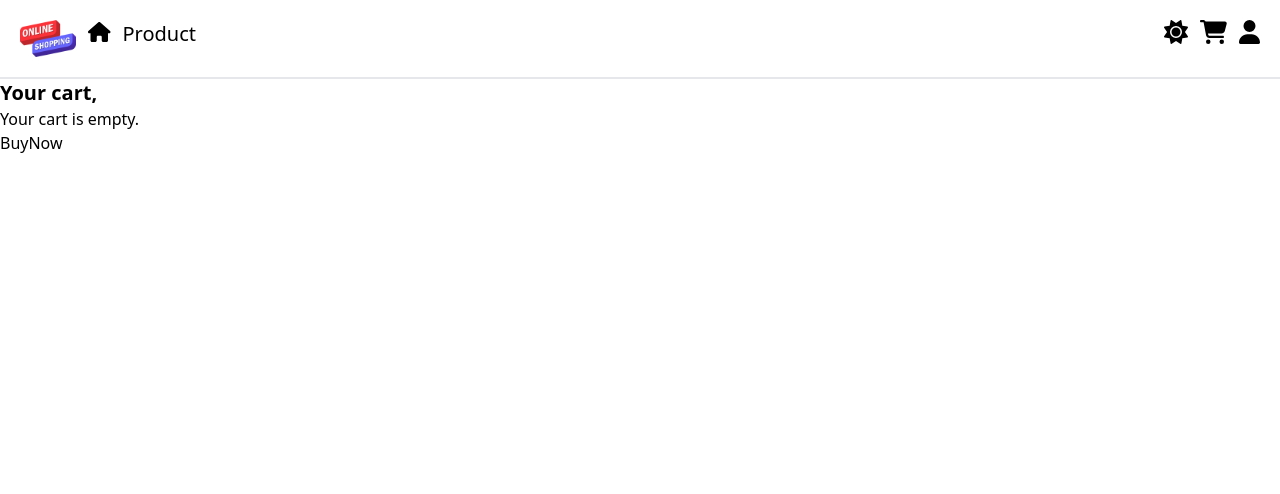
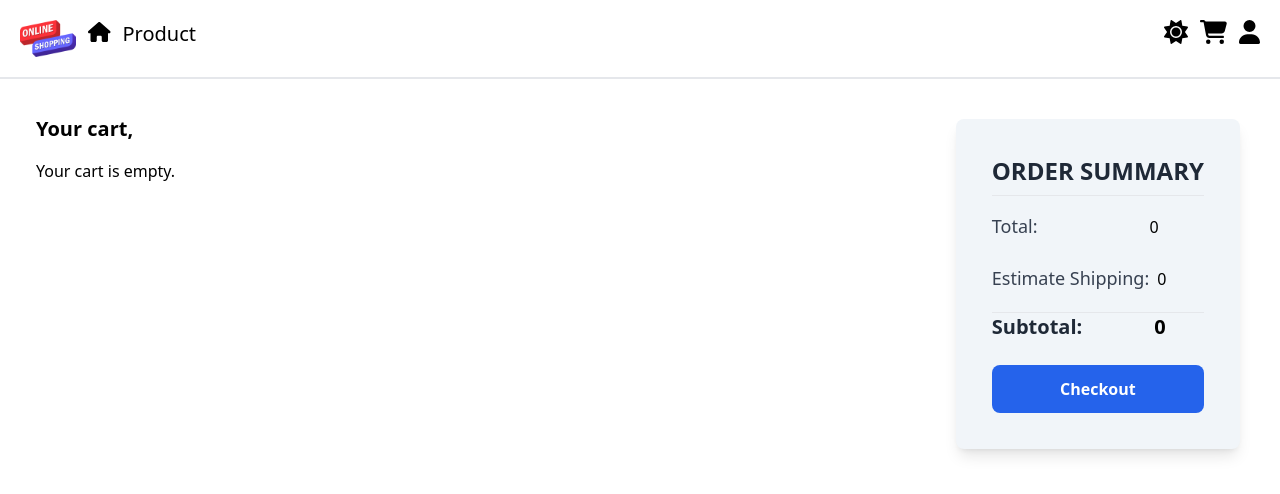
Before and after one commit to jayanthimuralirajan/onlineShopping, a React (Vite) app: page /MainPage/Cart in a window 1280 px wide. Shown: the top 494 px of the page. Built offline with nearby package versions, Linux system fonts and the light colour scheme.

Commit message:
first commit

```diff
--- a/src/pages/Cart.jsx
+++ b/src/pages/Cart.jsx
@@ -1,4 +1,4 @@
-import React from 'react'
+import React, { useEffect, useState } from 'react'
 import { useSelector } from 'react-redux'
 import { getCart } from './CartSlice';
 import CartItem from './CartItem';
@@ -8,17 +8,43 @@ function Cart() {
 
     const cart=useSelector((state)=>state.Cart.cart);
 
+    const [total,setTotal]=useState(0);
+    const [eShipping,setEShipping]=useState(0);
+
+
+    useEffect(() => {
+      const calculatedTotal = cart.reduce((acc, item) => acc + item.price, 0);
+      setTotal(calculatedTotal);
+    }, [cart]);
   return (
     <>
-    <h2 className='text-xl font-semibold'>Your cart, {username}</h2>
+    <div className='flex justify-between'>
+    <div className='p-9'>
+    <h2 className='text-xl font-semibold pb-4'>Your cart, {username}</h2>
     { (!cart || cart.length === 0) ?(
-   <p>Your cart is empty.</p>):cart.length
+   <p>Your cart is empty.</p>):<p></p>
 }
     {cart.map((item)=>(
         <CartItem item={item} key={item.id}/>
 
+
     ))}
-    <button>BuyNow</button>
+    </div>
+    <div className="p-9 bg-slate-100 m-10 rounded-lg shadow-lg">
+  <h1 className="text-2xl font-semibold text-gray-800 border-b pb-2 mb-4">ORDER SUMMARY</h1>
+  <div className="space-y-3">
+    <span className="text-lg text-gray-700 mr-28">Total:</span>{total}<p></p>
+    <span className="text-lg text-gray-700  pb-2 mr-2 inline-block">Estimate Shipping:</span>{eShipping}
+    <p className='border-b'></p>
+
+    <span className="text-xl font-semibold text-gray-800 mr-16 pr-2">Subtotal:</span><span className='text-xl font-semibold'>{total+eShipping}</span>
+  </div>
+  <button className="mt-6 w-full py-3 bg-blue-600 text-white font-semibold rounded-lg hover:bg-blue-700 transition duration-300">
+    Checkout
+  </button>
+</div>
+
+    </div>
   </>
   )
 
--- a/src/pages/CartItem.jsx
+++ b/src/pages/CartItem.jsx
@@ -4,18 +4,14 @@ import { useSelector } from 'react-redux';
 function CartItem({ item }) {
   return (
     <li className="py-3 sm:flex sm:items-center sm:justify-between">
-      <p className="mb-1 sm:mb-0">
-        {item.image} &times; {item.name} &times; {item.price}
-      </p>
-      {/* <div className="flex items-center justify-between sm:gap-6">
-        <p className="text-sm font-bold">{formatCurrency(totalPrice)}</p>
+      <div className="mb-1 flex sm:mb-0 border-b pb-6">
+        <img src={item.image} className='w-14 mr-2'/>
+        <div>
+        <p>Product:{item.title}</p>
+        <p>Price:{item.price}</p>
+        </div>
+      </div>
 
-        <UpdateItemQuantity
-          pizzaId={pizzaId}
-          currentQuantity={currentQuantity}
-        />
-        <DeleteItem pizzaId={pizzaId} />
-      </div> */}
     </li>
   );
 }
--- a/src/pages/HomeAppliance.jsx
+++ b/src/pages/HomeAppliance.jsx
@@ -37,7 +37,14 @@ function HomeAppliance() {
   return (
     <div className="py-10 px-5 flex" >
       <Menu/>
-      <div className="flex flex-wrap justify-center gap-10 px-4">
+      <div className='flex flex-col'>
+        <p></p>
+        <select className='w-36 ml-36'>
+          <option>Default</option>
+          <option>Highest Price</option>
+          <option>Lowest Price</option>
+        </select>
+      <div className="flex flex-wrap justify-center gap-10 px-4 mt-5">
         {products.length === 0 ? (
           <p>Loading products...</p>
         ) : (
@@ -63,8 +70,10 @@ function HomeAppliance() {
                 </div>
               </div>
             </div>
+
           ))
         )}
+      </div>
       </div>
     </div>
   );
```
